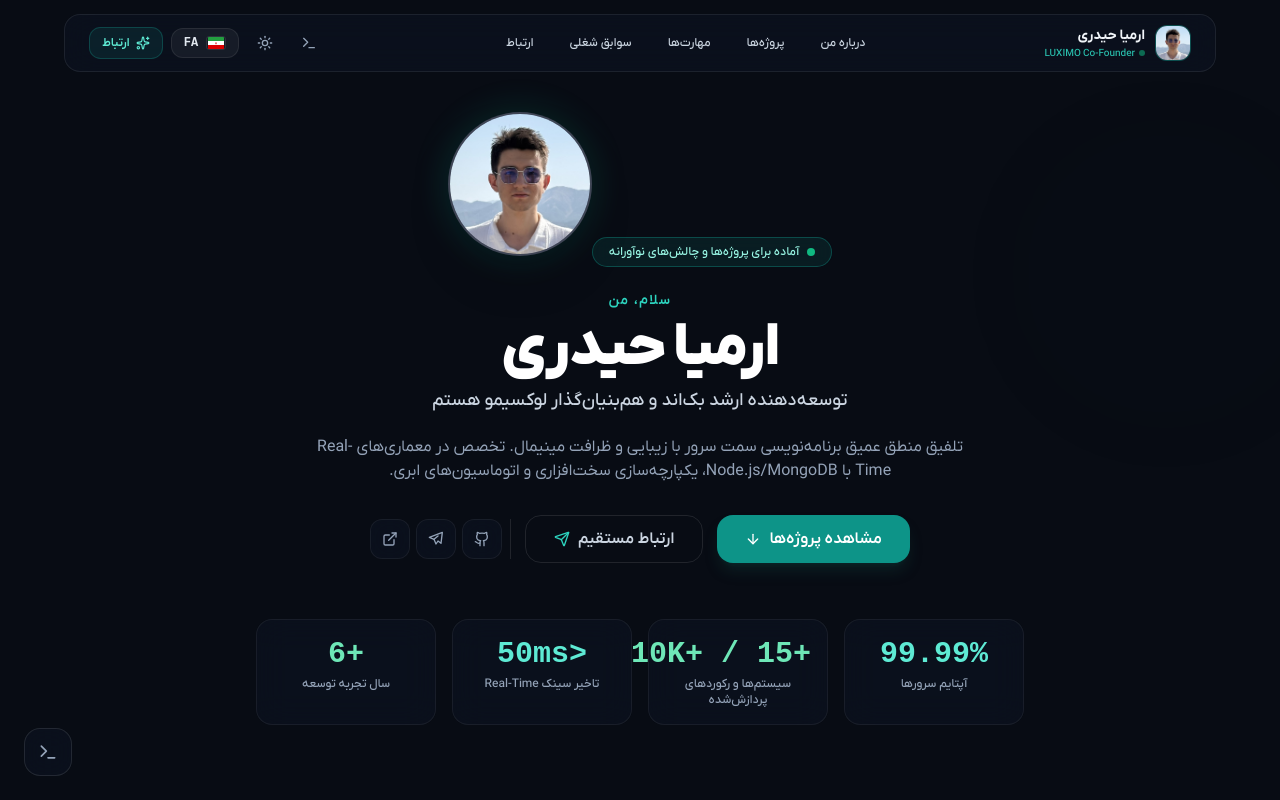
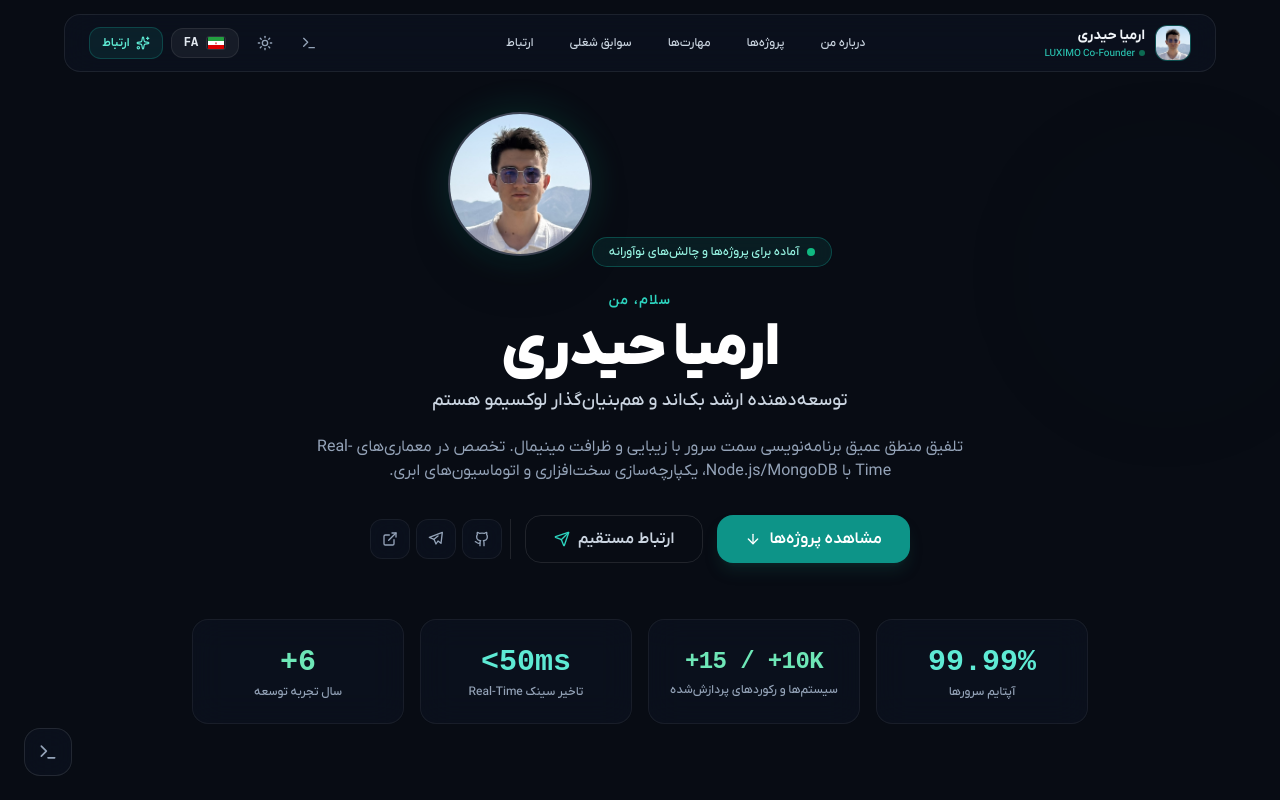
Before and after one commit to erm-iya/erm-iya.github.io, a React (Vite) app: page / in a window 1280 px wide. Shown: the top 800 px of the page. Built offline with nearby package versions, Linux system fonts and the light colour scheme.

Commit message:
ermiya: fix metric text overflow and bidi flipping in hero stats grid

```diff
--- a/src/components/HeroSection.tsx
+++ b/src/components/HeroSection.tsx
@@ -119,9 +119,9 @@ export const HeroSection: React.FC<HeroSectionProps> = ({ currentLang }) => {
         </div>
 
         {/* Live Metrics Grid */}
-        <div className="grid grid-cols-2 md:grid-cols-4 gap-2.5 sm:gap-4 max-w-3xl mx-auto w-full">
-          <div className="glass-card p-3 sm:p-4 rounded-2xl border border-slate-200/80 dark:border-white/[0.06] text-center">
-            <div className="text-xl sm:text-2xl md:text-3xl font-black text-teal-600 dark:text-teal-300 font-mono">
+        <div className="grid grid-cols-2 md:grid-cols-4 gap-2.5 sm:gap-4 max-w-4xl mx-auto w-full">
+          <div className="glass-card p-3 sm:p-4 rounded-2xl border border-slate-200/80 dark:border-white/[0.06] text-center flex flex-col justify-center items-center min-h-[95px] sm:min-h-[105px]">
+            <div dir="ltr" className="text-xl sm:text-2xl md:text-3xl font-black text-teal-600 dark:text-teal-300 font-mono">
               {t.hero.stats.uptime}
             </div>
             <div className="text-[11px] sm:text-xs text-slate-600 dark:text-slate-400 mt-1 font-medium leading-snug">
@@ -129,8 +129,8 @@ export const HeroSection: React.FC<HeroSectionProps> = ({ currentLang }) => {
             </div>
           </div>
 
-          <div className="glass-card p-3 sm:p-4 rounded-2xl border border-slate-200/80 dark:border-white/[0.06] text-center">
-            <div className="text-lg sm:text-2xl md:text-3xl font-black text-emerald-600 dark:text-emerald-300 font-mono whitespace-nowrap">
+          <div className="glass-card p-3 sm:p-4 rounded-2xl border border-slate-200/80 dark:border-white/[0.06] text-center flex flex-col justify-center items-center min-h-[95px] sm:min-h-[105px] overflow-hidden">
+            <div dir="ltr" className="text-base sm:text-xl md:text-2xl font-black text-emerald-600 dark:text-emerald-300 font-mono tracking-tight flex items-center justify-center">
               {t.hero.stats.users}
             </div>
             <div className="text-[11px] sm:text-xs text-slate-600 dark:text-slate-400 mt-1 font-medium leading-snug">
@@ -138,8 +138,8 @@ export const HeroSection: React.FC<HeroSectionProps> = ({ currentLang }) => {
             </div>
           </div>
 
-          <div className="glass-card p-3 sm:p-4 rounded-2xl border border-slate-200/80 dark:border-white/[0.06] text-center">
-            <div className="text-xl sm:text-2xl md:text-3xl font-black text-teal-600 dark:text-teal-300 font-mono">
+          <div className="glass-card p-3 sm:p-4 rounded-2xl border border-slate-200/80 dark:border-white/[0.06] text-center flex flex-col justify-center items-center min-h-[95px] sm:min-h-[105px]">
+            <div dir="ltr" className="text-xl sm:text-2xl md:text-3xl font-black text-teal-600 dark:text-teal-300 font-mono">
               {t.hero.stats.latency}
             </div>
             <div className="text-[11px] sm:text-xs text-slate-600 dark:text-slate-400 mt-1 font-medium leading-snug">
@@ -147,8 +147,8 @@ export const HeroSection: React.FC<HeroSectionProps> = ({ currentLang }) => {
             </div>
           </div>
 
-          <div className="glass-card p-3 sm:p-4 rounded-2xl border border-slate-200/80 dark:border-white/[0.06] text-center">
-            <div className="text-xl sm:text-2xl md:text-3xl font-black text-emerald-600 dark:text-emerald-300 font-mono">
+          <div className="glass-card p-3 sm:p-4 rounded-2xl border border-slate-200/80 dark:border-white/[0.06] text-center flex flex-col justify-center items-center min-h-[95px] sm:min-h-[105px]">
+            <div dir="ltr" className="text-xl sm:text-2xl md:text-3xl font-black text-emerald-600 dark:text-emerald-300 font-mono">
               {t.hero.stats.years}
             </div>
             <div className="text-[11px] sm:text-xs text-slate-600 dark:text-slate-400 mt-1 font-medium leading-snug">
```
